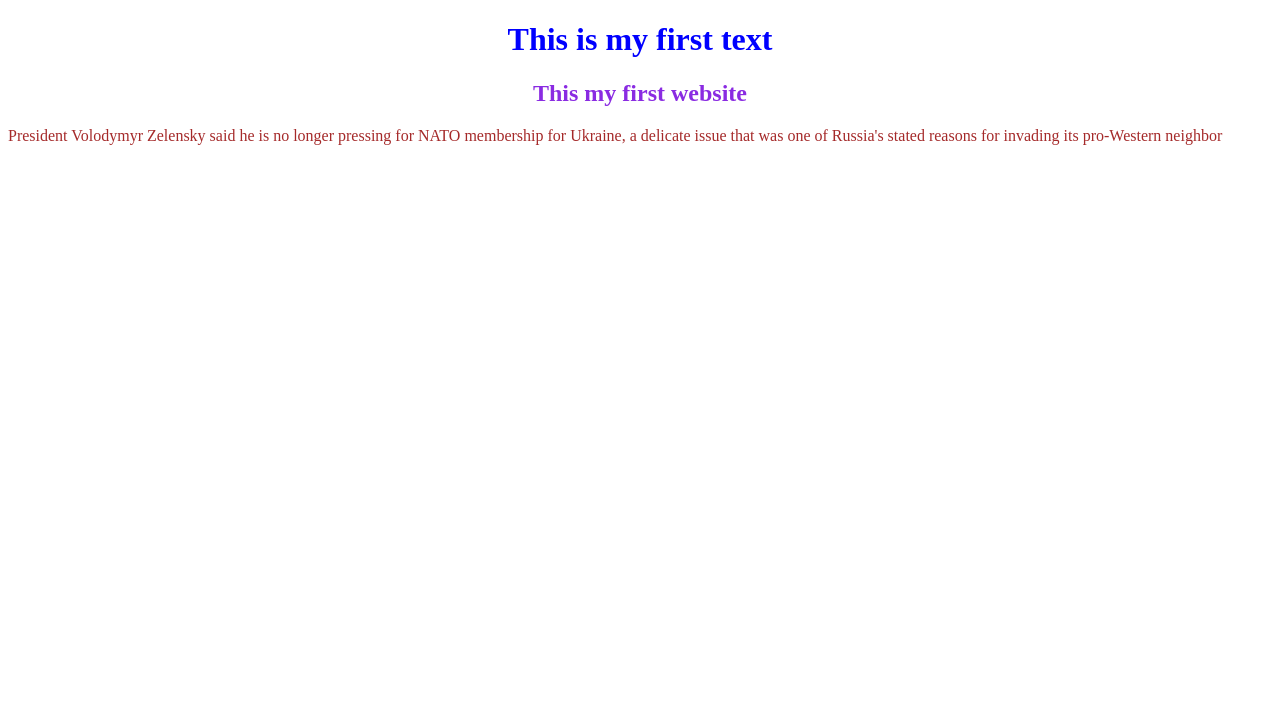
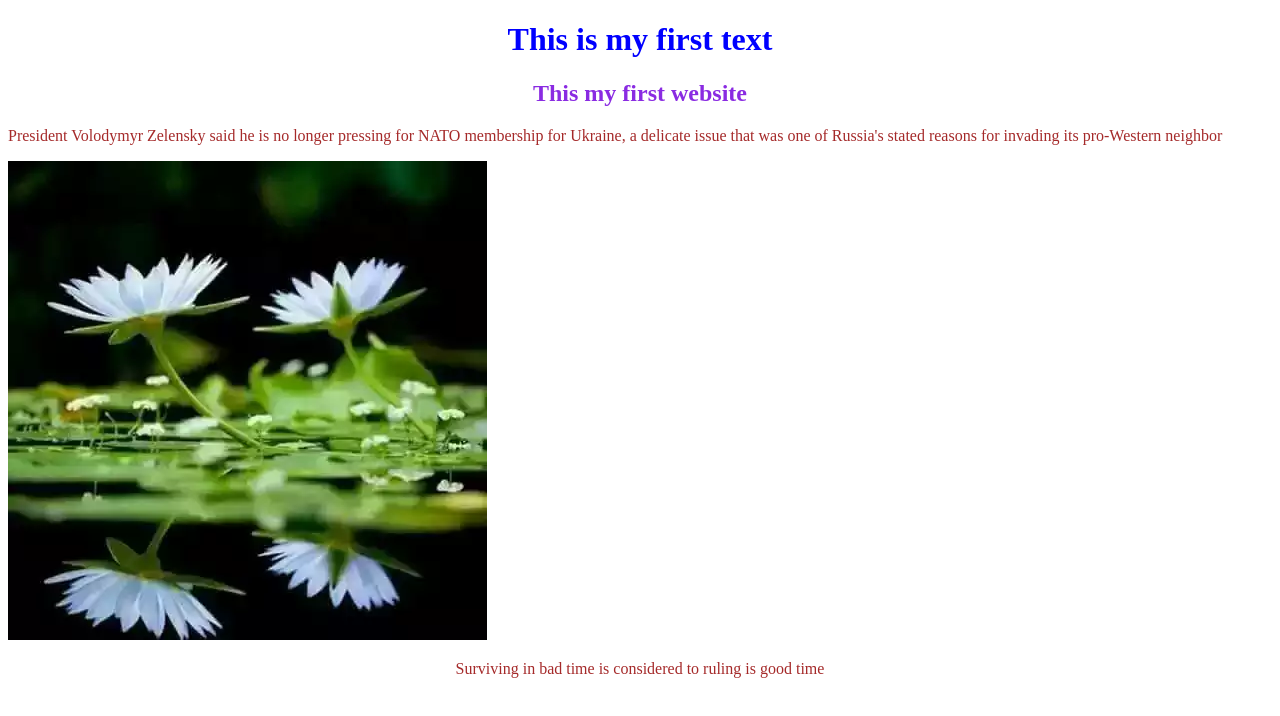
Before and after one commit to promi777/my-first-rep, a plain HTML site: page index.html in a window 1280 px wide. Drawn offline with Linux system fonts and the light colour scheme.

Commit message:
style commit

```diff
--- a/index.html
+++ b/index.html
@@ -11,7 +11,8 @@
     <h1 align="center">This is my first text</h1>
     <h2 align="center">This my first website</h2>
     <p>President Volodymyr Zelensky said he is no longer pressing for NATO membership for Ukraine, a delicate issue that was one of Russia's stated reasons for invading its pro-Western neighbor</p>
-
+    <img src="f.jpg" alt="">
+    <p align="center">Surviving in bad time is considered to ruling is good time</p>
 
 </body>
 </html>
--- a/style.css
+++ b/style.css
@@ -7,3 +7,6 @@ h2{
 p{
     color: brown;
 }
+img{
+    text-align: center;
+}
```
